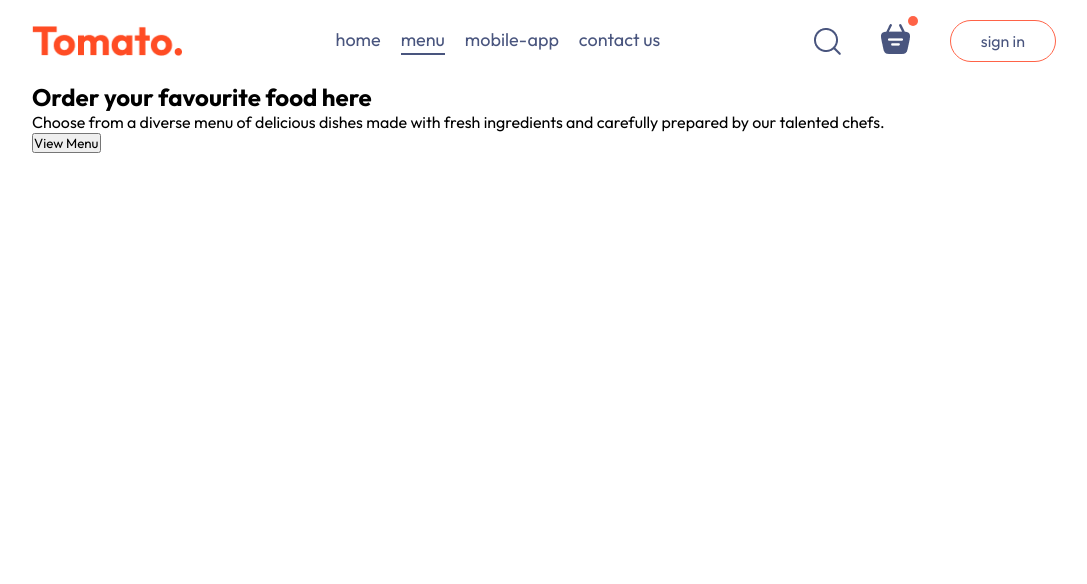
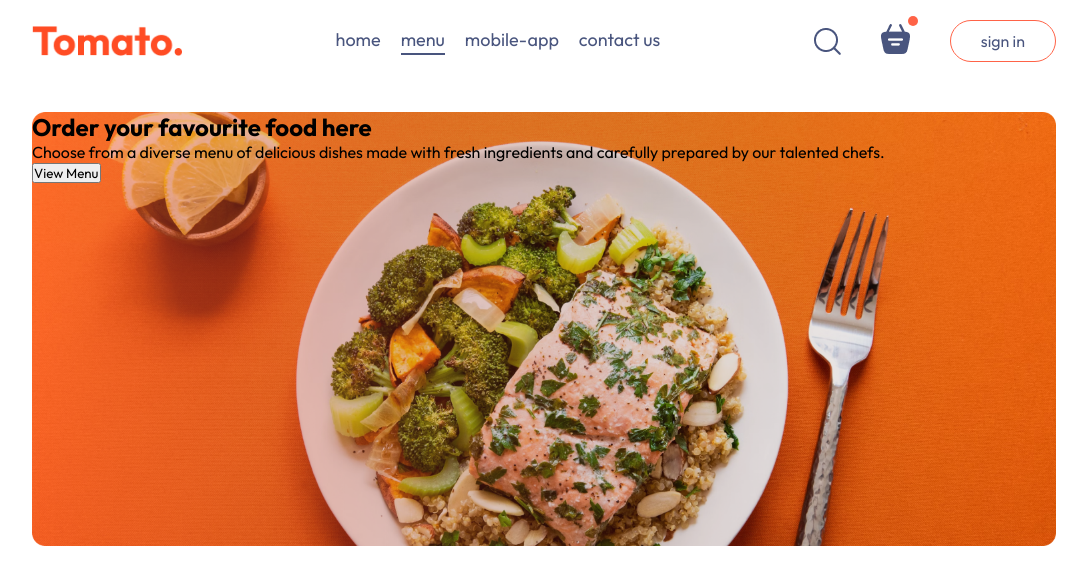
Before and after one commit to UdayChaudhary1/food-delivery-app, a React (Vite) app in the folder frontend/: page / in a window 1280 px wide. Shown: the top 584 px of the page, without its empty margins (96-1183 px from the left). Built offline with nearby package versions, Linux system fonts and the light colour scheme.

Commit message:
Add background image

```diff
--- a/frontend/src/components/Header/Header.css
+++ b/frontend/src/components/Header/Header.css
@@ -0,0 +1,7 @@
+.header{
+  height: 34vw;
+  margin: 30px auto;
+  background: url('/header_img.png') no-repeat;
+  background-size: contain;
+  position: relative;
+}
```
